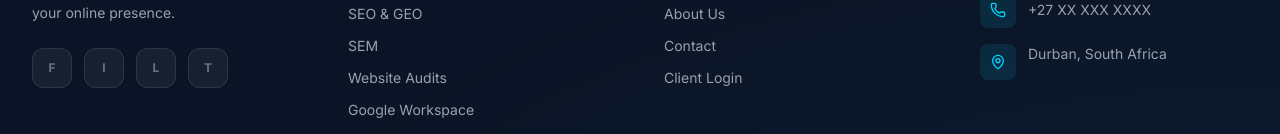
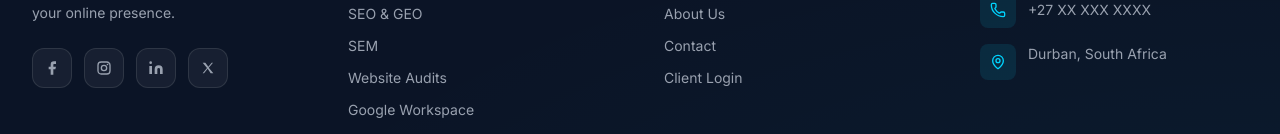
Before and after one commit to Razbery01/keep-hosting, a React (Vite) app: page / in a window 1280 px wide. Shown: the part 7737-7871 px from the top of the page. Built offline with nearby package versions, Linux system fonts and the light colour scheme; no server answers.

Commit message:
fix: replace letter placeholders with actual social media SVG icons in footer
Made-with: Cursor

```diff
--- a/src/components/layout/Footer.tsx
+++ b/src/components/layout/Footer.tsx
@@ -18,9 +18,15 @@ export default function Footer() {
               Professional web design and hosting at marginal cost. We build, host, and grow your online presence.
             </p>
             <div className="flex gap-3">
-              {['facebook', 'instagram', 'linkedin', 'twitter'].map((social) => (
-                <a key={social} href="#" className="w-10 h-10 bg-white/5 border border-white/10 rounded-xl flex items-center justify-center text-gray-500 hover:bg-accent hover:border-accent hover:text-white transition-all duration-300 text-xs font-bold uppercase">
-                  {social[0]}
+              {[
+                { label: 'Facebook', href: '#', path: 'M18 2h-3a5 5 0 00-5 5v3H7v4h3v8h4v-8h3l1-4h-4V7a1 1 0 011-1h3z' },
+                { label: 'Instagram', href: '#', path: 'M7.8 2h8.4C19.4 2 22 4.6 22 7.8v8.4a5.8 5.8 0 01-5.8 5.8H7.8C4.6 22 2 19.4 2 16.2V7.8A5.8 5.8 0 017.8 2m-.2 2A3.6 3.6 0 004 7.6v8.8C4 18.39 5.61 20 7.6 20h8.8a3.6 3.6 0 003.6-3.6V7.6C20 5.61 18.39 4 16.4 4H7.6m9.65 1.5a1.25 1.25 0 110 2.5 1.25 1.25 0 010-2.5M12 7a5 5 0 110 10 5 5 0 010-10m0 2a3 3 0 100 6 3 3 0 000-6z' },
+                { label: 'LinkedIn', href: '#', path: 'M16 8a6 6 0 016 6v7h-4v-7a2 2 0 00-2-2 2 2 0 00-2 2v7h-4v-7a6 6 0 016-6zM2 9h4v12H2zM4 2a2 2 0 110 4 2 2 0 010-4z' },
+                { label: 'X', href: '#', path: 'M4 4l6.5 8L4 20h2l5.5-6.8L16 20h4l-6.8-8.4L19.5 4h-2l-5 6.2L8 4H4z' },
+              ].map((social) => (
+                <a key={social.label} href={social.href} aria-label={social.label}
+                  className="w-10 h-10 bg-white/5 border border-white/10 rounded-xl flex items-center justify-center text-gray-400 hover:bg-accent hover:border-accent hover:text-white transition-all duration-300">
+                  <svg className="w-4 h-4" fill="currentColor" viewBox="0 0 24 24"><path d={social.path} /></svg>
                 </a>
               ))}
             </div>
```
